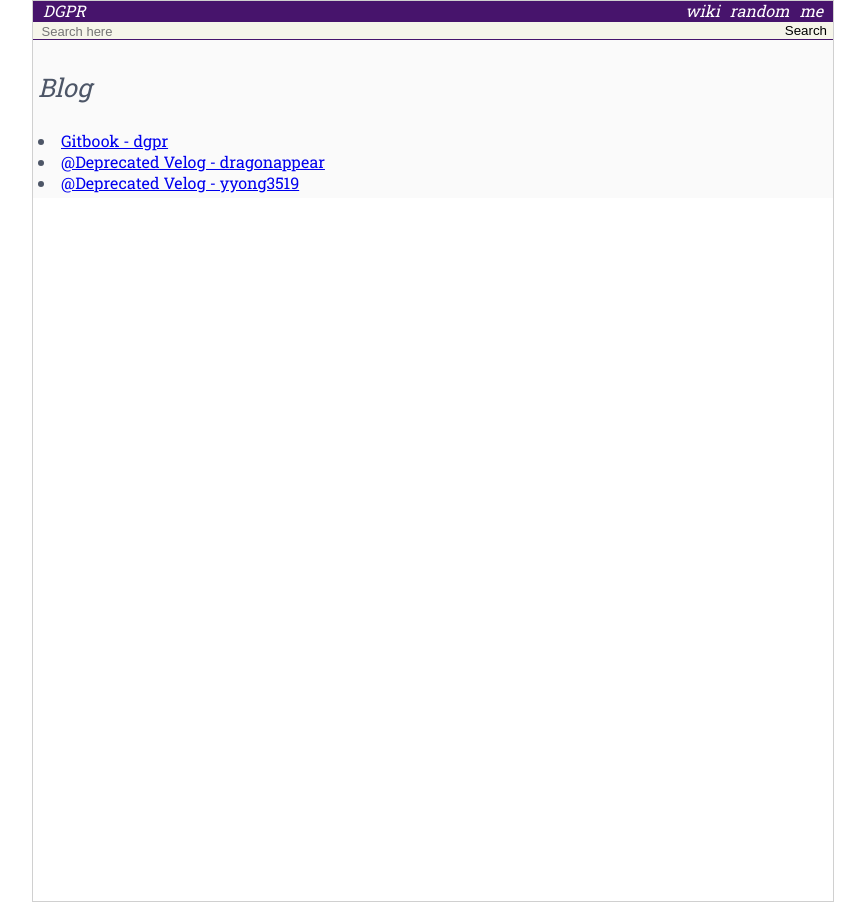
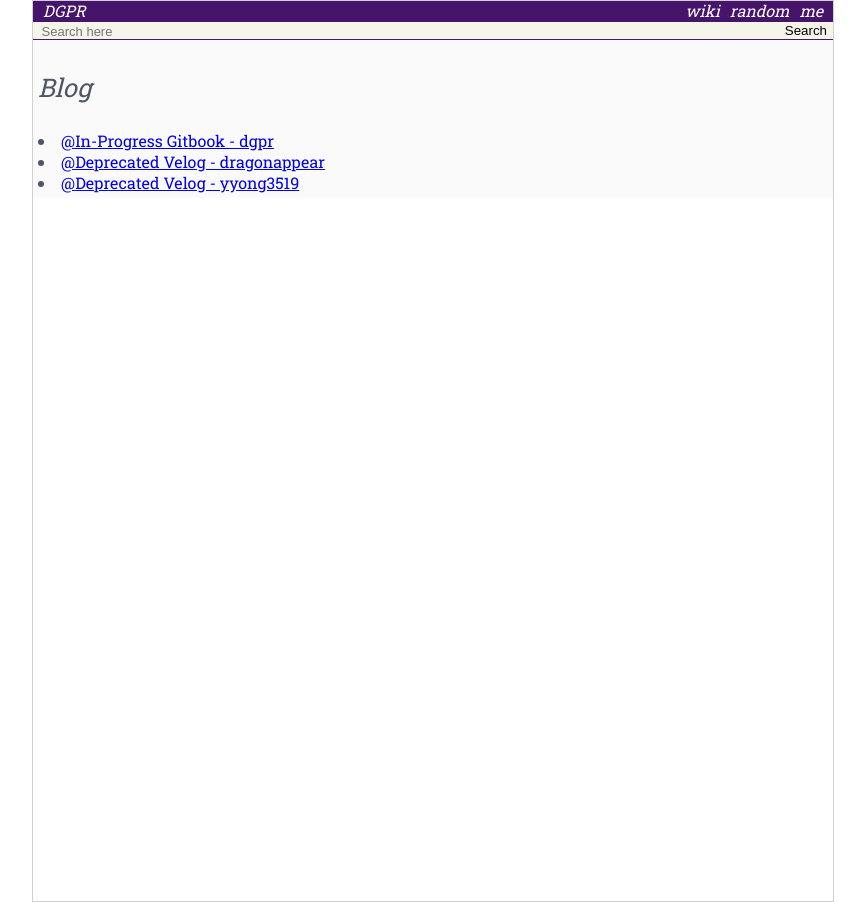
Before and after one commit to dgnppr/dgnppr.github.io, a Jekyll site: the page built from blog/index.html, in a window 1280 px wide. Shown: the whole page, without its empty margins (207-1072 px from the left). Built offline with Jekyll 4.4.1, drawn with Linux system fonts in a browser that asks for light colours; the list of posts is cut into pages by our own code.

Commit message:
Update link

```diff
--- a/blog/index.html
+++ b/blog/index.html
@@ -7,7 +7,7 @@ public: true
 <div>
     <h3>Blog</h3>
 
-    <li><a href="https://dragonappear.gitbook.io/w">Gitbook - dgpr</a></li>
+    <li><a href="https://docs.dgpr.me/w">@In-Progress Gitbook - dgpr</a></li>
     <li><a href="https://velog.io/@dragonappear">@Deprecated Velog - dragonappear</a></li>
     <li><a href="https://velog.io/@yyong3519">@Deprecated Velog - yyong3519</a></li>
 
```
